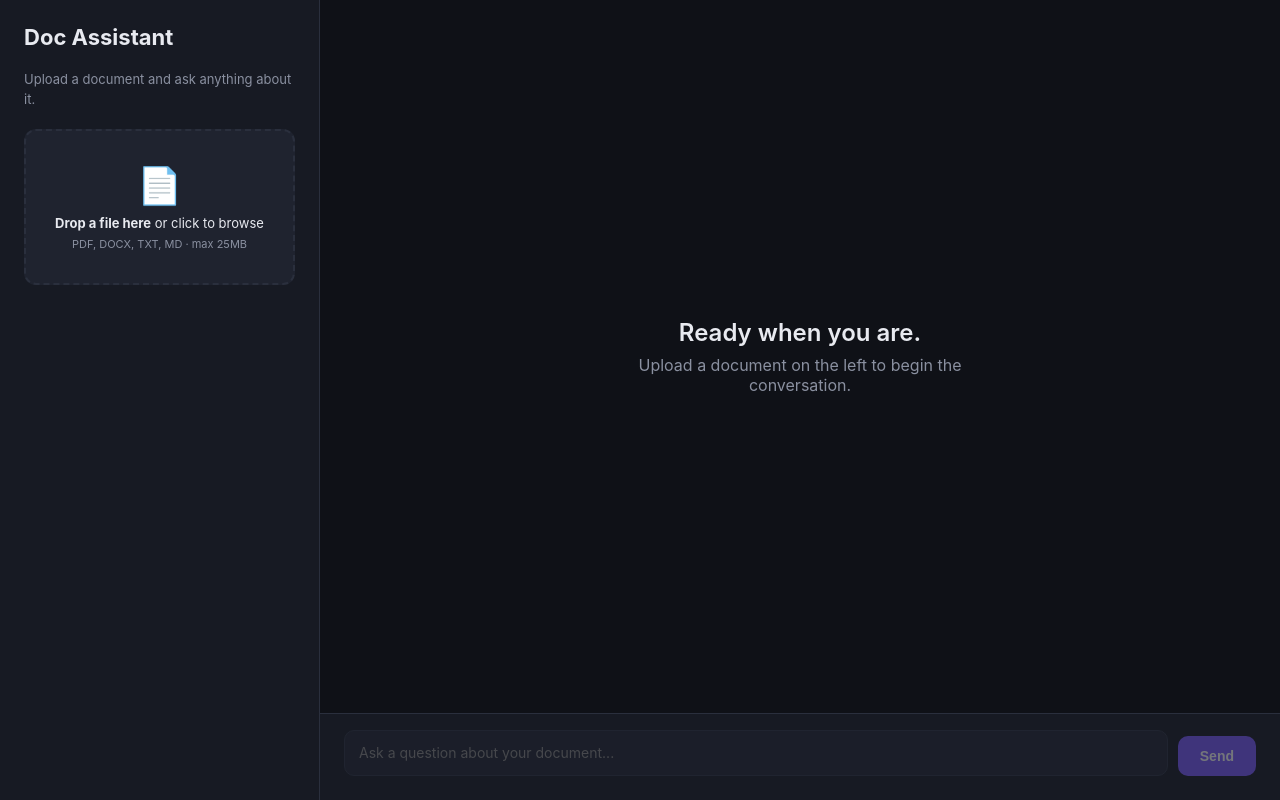
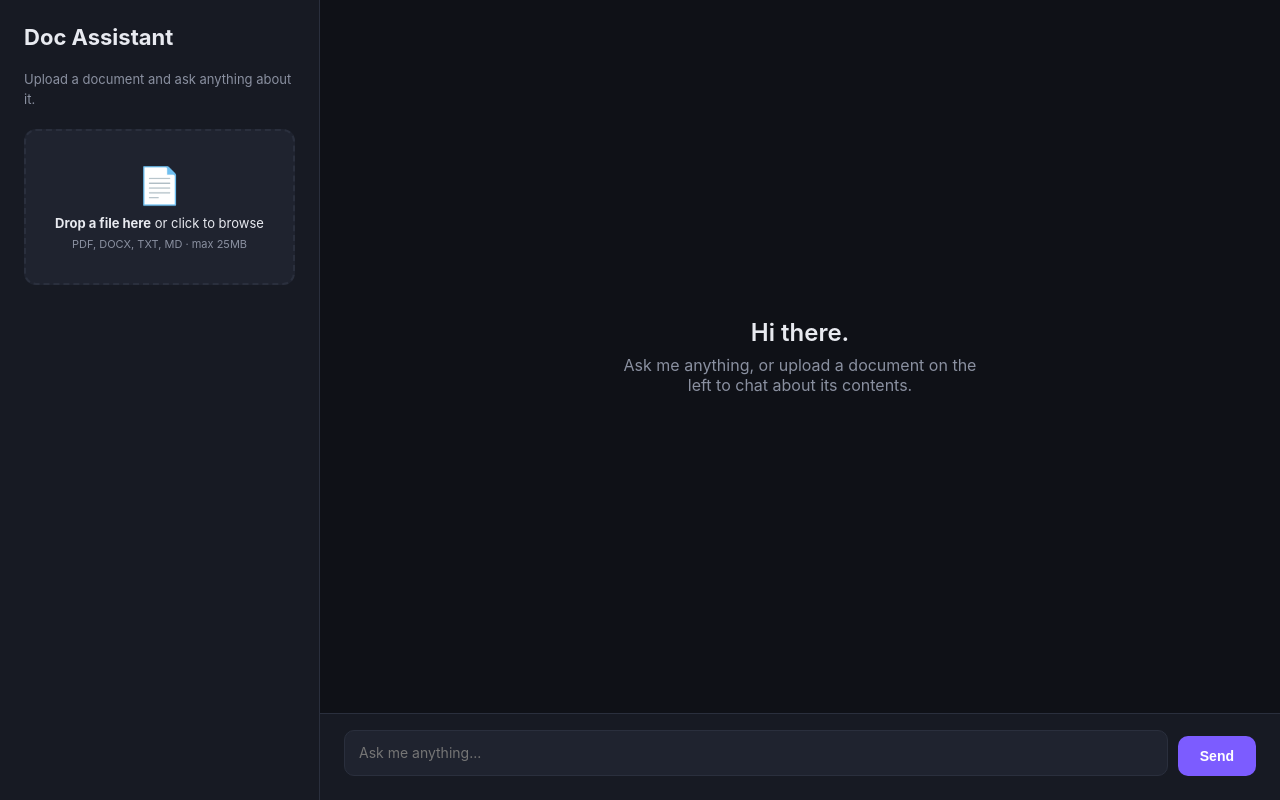
Before and after one commit to alexzaqaryan1-creator/ai-assistant, a Flask app: page / in a window 1280 px wide. Run offline with Flask 3, Linux system fonts and the light colour scheme.

Commit message:
Allow chat without uploading a document

```diff
--- a/app.py
+++ b/app.py
@@ -35,6 +35,16 @@ MAX_HISTORY_TURNS = 6
 DOCUMENTS: dict[str, dict] = {}
 
 APP_PASSWORD = os.environ.get("APP_PASSWORD", "").strip()
+
+
+def _get_or_create_chat() -> tuple[str, dict]:
+    chat_id = session.get("doc_id")
+    if chat_id and chat_id in DOCUMENTS:
+        return chat_id, DOCUMENTS[chat_id]
+    chat_id = uuid.uuid4().hex
+    DOCUMENTS[chat_id] = {"filename": None, "text": None, "history": []}
+    session["doc_id"] = chat_id
+    return chat_id, DOCUMENTS[chat_id]
 
 
 def _require_auth(view):
@@ -101,13 +111,9 @@ def upload():
         text = text[:MAX_DOC_CHARS]
         truncated = True
 
-    doc_id = uuid.uuid4().hex
-    DOCUMENTS[doc_id] = {
-        "filename": file.filename,
-        "text": text,
-        "history": [],
-    }
-    session["doc_id"] = doc_id
+    chat_id, chat_state = _get_or_create_chat()
+    chat_state["filename"] = file.filename
+    chat_state["text"] = text
 
     return jsonify({
         "filename": file.filename,
@@ -121,26 +127,29 @@ def upload():
 @_require_auth
 @limiter.limit("30 per hour")
 def chat():
-    doc_id = session.get("doc_id")
-    if not doc_id or doc_id not in DOCUMENTS:
-        return jsonify({"error": "Please upload a document first."}), 400
-
     payload = request.get_json() or {}
     question = (payload.get("question") or "").strip()
     if not question:
         return jsonify({"error": "Empty question"}), 400
 
-    doc = DOCUMENTS[doc_id]
+    _, doc = _get_or_create_chat()
 
-    system_prompt = (
-        "You are a helpful assistant that answers questions based on "
-        "the document the user has uploaded. Ground every answer in the "
-        "document content. If the answer is not in the document, say so "
-        "clearly. Reply in the same language as the user's question. Be "
-        "concise and specific; quote short relevant excerpts when useful.\n\n"
-        f"Document filename: {doc['filename']}\n\n"
-        f"=== DOCUMENT START ===\n{doc['text']}\n=== DOCUMENT END ==="
-    )
+    if doc.get("text"):
+        system_prompt = (
+            "You are a helpful assistant. The user has uploaded a document; "
+            "answer questions about it by grounding every response in the "
+            "document content. If the answer isn't in the document, say so "
+            "and offer your general knowledge. Reply in the user's language. "
+            "Be concise and quote short excerpts when useful.\n\n"
+            f"Document filename: {doc['filename']}\n\n"
+            f"=== DOCUMENT START ===\n{doc['text']}\n=== DOCUMENT END ==="
+        )
+    else:
+        system_prompt = (
+            "You are a helpful, friendly assistant. Reply in the same "
+            "language as the user. Be concise and clear. If the user later "
+            "uploads a document, they can ask questions about it."
+        )
 
     messages = (
         [{"role": "system", "content": system_prompt}]
--- a/static/script.js
+++ b/static/script.js
@@ -45,9 +45,6 @@ async function uploadFile(file) {
         docInfo.querySelector(".doc-meta").textContent =
             `${data.chars.toLocaleString()} characters extracted`;
         docInfo.classList.remove("hidden");
-        chatInput.disabled = false;
-        sendBtn.disabled = false;
-        messagesEl.innerHTML = "";
         addMessage("assistant",
             `Got "${data.filename}". Ask me anything about it.`);
         chatInput.focus();
@@ -60,11 +57,9 @@ resetBtn.addEventListener("click", async () => {
     await fetch("/reset", { method: "POST" });
     docInfo.classList.add("hidden");
     fileInput.value = "";
-    chatInput.disabled = true;
-    sendBtn.disabled = true;
     messagesEl.innerHTML =
-        '<div class="empty-state"><h2>Ready when you are.</h2>' +
-        '<p>Upload a document on the left to begin the conversation.</p></div>';
+        '<div class="empty-state"><h2>Hi there.</h2>' +
+        '<p>Ask me anything, or upload a document on the left to chat about its contents.</p></div>';
 });
 
 chatForm.addEventListener("submit", async (e) => {
--- a/templates/index.html
+++ b/templates/index.html
@@ -31,14 +31,14 @@
         <main class="chat">
             <div id="messages" class="messages">
                 <div class="empty-state">
-                    <h2>Ready when you are.</h2>
-                    <p>Upload a document on the left to begin the conversation.</p>
+                    <h2>Hi there.</h2>
+                    <p>Ask me anything, or upload a document on the left to chat about its contents.</p>
                 </div>
             </div>
 
             <form id="chat-form" class="composer">
-                <textarea id="chat-input" placeholder="Ask a question about your document..." rows="1" disabled></textarea>
-                <button type="submit" id="send-btn" disabled>Send</button>
+                <textarea id="chat-input" placeholder="Ask me anything..." rows="1"></textarea>
+                <button type="submit" id="send-btn">Send</button>
             </form>
         </main>
     </div>
```
